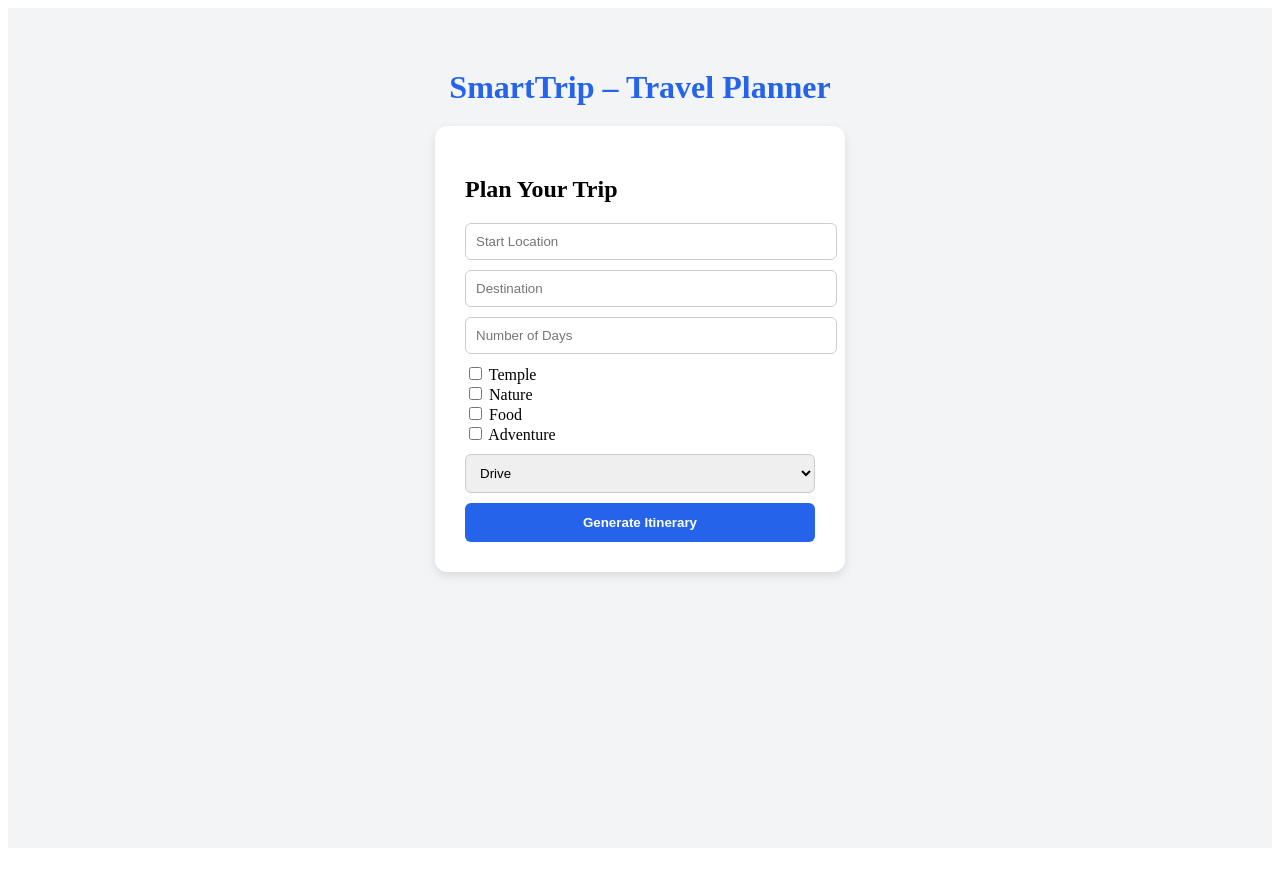
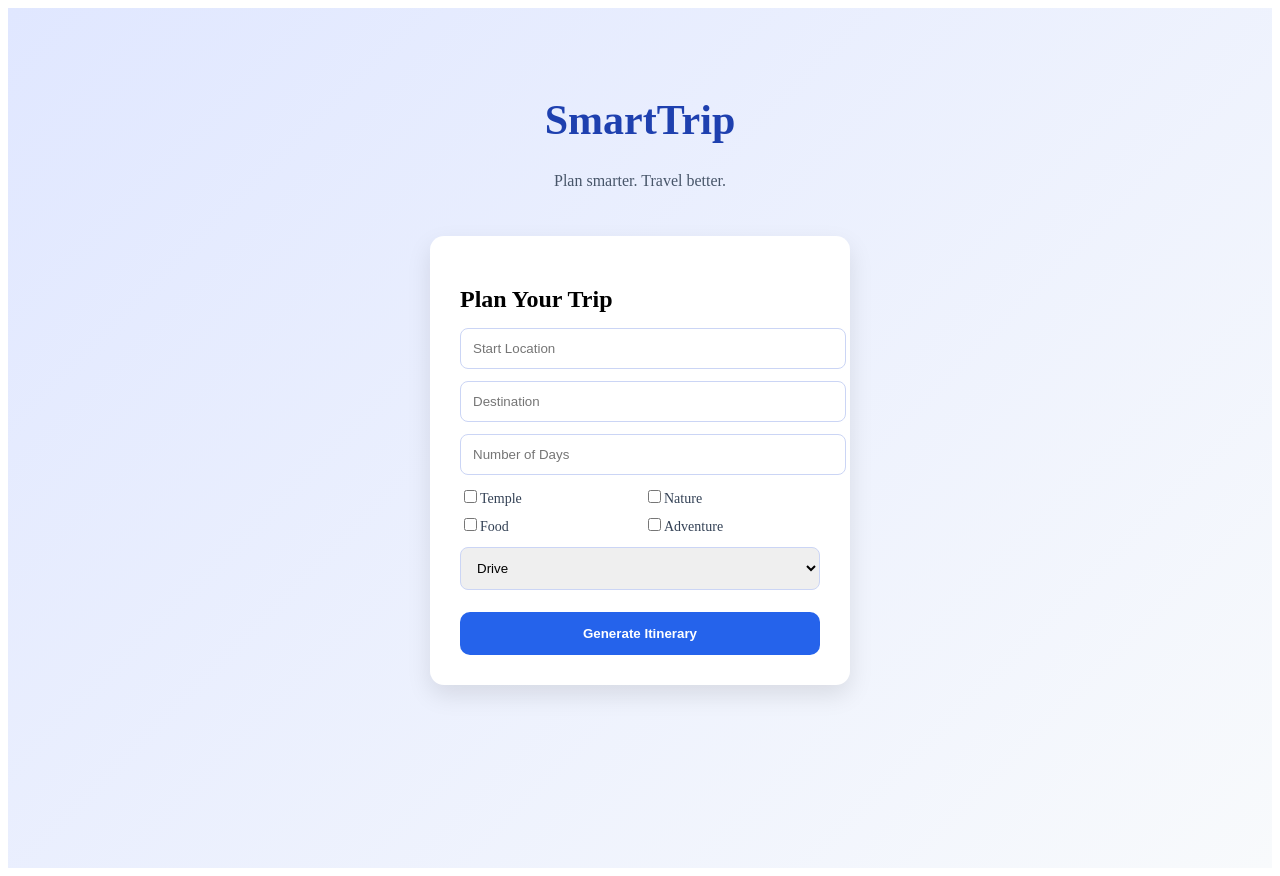
Before and after one commit to saminisathish/smarttrip, a React (Create React App) app: page / in a window 1280 px wide. Built offline with nearby package versions, Linux system fonts and the light colour scheme.

Commit message:
UI polish: improved Planner layout and styling

```diff
--- a/src/pages/Home.js
+++ b/src/pages/Home.js
@@ -25,28 +25,29 @@ function Home() {
     }));
   };
 
-  const handleSubmit = () => {
-    navigate("/planner", { state: formData });
-  };
-
   return (
-    <div style={styles.container}>
-      <h1 style={styles.title}>SmartTrip – Travel Planner</h1>
+    <div style={styles.page}>
+      <div style={styles.header}>
+        <h1 style={styles.title}>SmartTrip</h1>
+        <p style={styles.subtitle}>
+          Plan smarter. Travel better.
+        </p>
+      </div>
 
       <div style={styles.card}>
-        <h2>Plan Your Trip</h2>
+        <h2 style={styles.cardTitle}>Plan Your Trip</h2>
 
         <input
           name="start"
+          placeholder="Start Location"
           style={styles.input}
-          placeholder="Start Location"
           onChange={handleChange}
         />
 
         <input
           name="destination"
+          placeholder="Destination"
           style={styles.input}
-          placeholder="Destination"
           onChange={handleChange}
         />
 
@@ -54,18 +55,18 @@ function Home() {
           name="days"
           type="number"
           min="1"
+          placeholder="Number of Days"
           style={styles.input}
-          placeholder="Number of Days"
           onChange={handleChange}
         />
 
         <div style={styles.checkboxGroup}>
           {["Temple", "Nature", "Food", "Adventure"].map((item) => (
-            <label key={item}>
+            <label key={item} style={styles.checkbox}>
               <input
                 type="checkbox"
                 onChange={() => handleCheckbox(item)}
-              />{" "}
+              />
               {item}
             </label>
           ))}
@@ -80,7 +81,10 @@ function Home() {
           <option>Walk</option>
         </select>
 
-        <button style={styles.button} onClick={handleSubmit}>
+        <button
+          style={styles.primaryButton}
+          onClick={() => navigate("/planner", { state: formData })}
+        >
           Generate Itinerary
         </button>
       </div>
@@ -89,48 +93,66 @@ function Home() {
 }
 
 const styles = {
-  container: {
+  page: {
     minHeight: "100vh",
-    backgroundColor: "#f3f4f6",
+    background: "linear-gradient(135deg, #e0e7ff, #f8fafc)",
     display: "flex",
     flexDirection: "column",
     alignItems: "center",
-    paddingTop: "40px",
+    paddingTop: "60px",
+  },
+  header: {
+    textAlign: "center",
+    marginBottom: "30px",
   },
   title: {
-    fontSize: "32px",
-    fontWeight: "bold",
-    color: "#2563eb",
-    marginBottom: "20px",
+    fontSize: "42px",
+    fontWeight: "800",
+    color: "#1e40af",
+  },
+  subtitle: {
+    color: "#475569",
+    marginTop: "6px",
   },
   card: {
     backgroundColor: "#ffffff",
     padding: "30px",
-    borderRadius: "12px",
-    width: "350px",
-    boxShadow: "0 4px 10px rgba(0,0,0,0.1)",
+    width: "360px",
+    borderRadius: "14px",
+    boxShadow: "0 10px 25px rgba(0,0,0,0.1)",
+  },
+  cardTitle: {
+    marginBottom: "15px",
+    fontWeight: "600",
   },
   input: {
     width: "100%",
-    padding: "10px",
-    marginBottom: "10px",
-    borderRadius: "6px",
-    border: "1px solid #ccc",
+    padding: "12px",
+    marginBottom: "12px",
+    borderRadius: "8px",
+    border: "1px solid #cbd5f5",
+    outline: "none",
   },
   checkboxGroup: {
-    display: "flex",
-    flexDirection: "column",
-    marginBottom: "10px",
+    display: "grid",
+    gridTemplateColumns: "1fr 1fr",
+    gap: "8px",
+    marginBottom: "12px",
   },
-  button: {
+  checkbox: {
+    fontSize: "14px",
+    color: "#334155",
+  },
+  primaryButton: {
     width: "100%",
-    padding: "12px",
+    padding: "14px",
     backgroundColor: "#2563eb",
-    color: "#fff",
+    color: "#ffffff",
     border: "none",
-    borderRadius: "6px",
-    fontWeight: "bold",
+    borderRadius: "10px",
+    fontWeight: "700",
     cursor: "pointer",
+    marginTop: "10px",
   },
 };
 
--- a/src/pages/Planner.js
+++ b/src/pages/Planner.js
@@ -129,7 +129,7 @@ function Planner() {
           <MapContainer
             center={[12.2958, 76.6394]}
             zoom={12}
-            style={{ height: "350px", width: "100%" }}
+            style={{ height: "360px", width: "100%" }}
           >
             <TileLayer
               attribution="&copy; OpenStreetMap contributors"
@@ -138,7 +138,7 @@ function Planner() {
 
             {/* Route Line */}
             {routePositions.length > 1 && (
-              <Polyline positions={routePositions} color="blue" />
+              <Polyline positions={routePositions} color="#2563eb" />
             )}
 
             {/* Markers */}
@@ -159,28 +159,30 @@ function Planner() {
   );
 }
 
-/* ---------- Styles ---------- */
+/* ---------- POLISHED STYLES ---------- */
 const styles = {
   container: {
     minHeight: "100vh",
-    backgroundColor: "#f3f4f6",
+    backgroundColor: "#f1f5f9",
     padding: "30px",
   },
   title: {
     textAlign: "center",
-    color: "#2563eb",
-    marginBottom: "20px",
+    fontSize: "28px",
+    fontWeight: "700",
+    color: "#1e40af",
+    marginBottom: "25px",
   },
   layout: {
-    display: "flex",
+    display: "grid",
+    gridTemplateColumns: "1fr 1.2fr",
     gap: "20px",
   },
   panel: {
     backgroundColor: "#ffffff",
     padding: "20px",
-    borderRadius: "10px",
-    flex: 1,
-    boxShadow: "0 4px 8px rgba(0,0,0,0.1)",
+    borderRadius: "14px",
+    boxShadow: "0 8px 20px rgba(0,0,0,0.08)",
   },
   placeItem: {
     cursor: "pointer",
@@ -194,9 +196,9 @@ const styles = {
     backgroundColor: "#16a34a",
     color: "#fff",
     border: "none",
-    borderRadius: "6px",
+    borderRadius: "10px",
+    fontWeight: "700",
     cursor: "pointer",
-    fontWeight: "bold",
   },
   exportButton: {
     marginTop: "10px",
@@ -205,9 +207,9 @@ const styles = {
     backgroundColor: "#2563eb",
     color: "#fff",
     border: "none",
-    borderRadius: "6px",
+    borderRadius: "10px",
+    fontWeight: "700",
     cursor: "pointer",
-    fontWeight: "bold",
   },
 };
 
```
